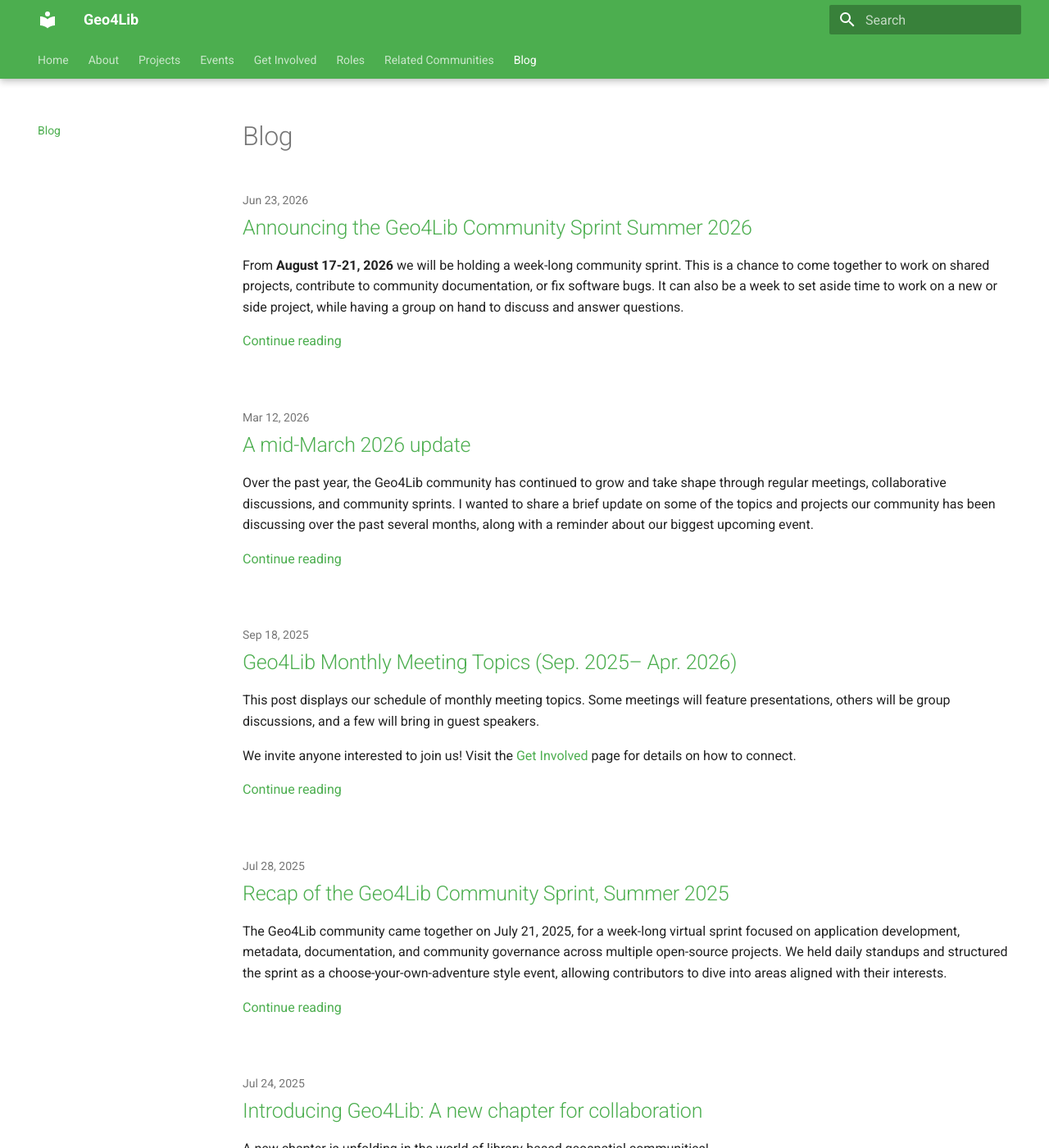
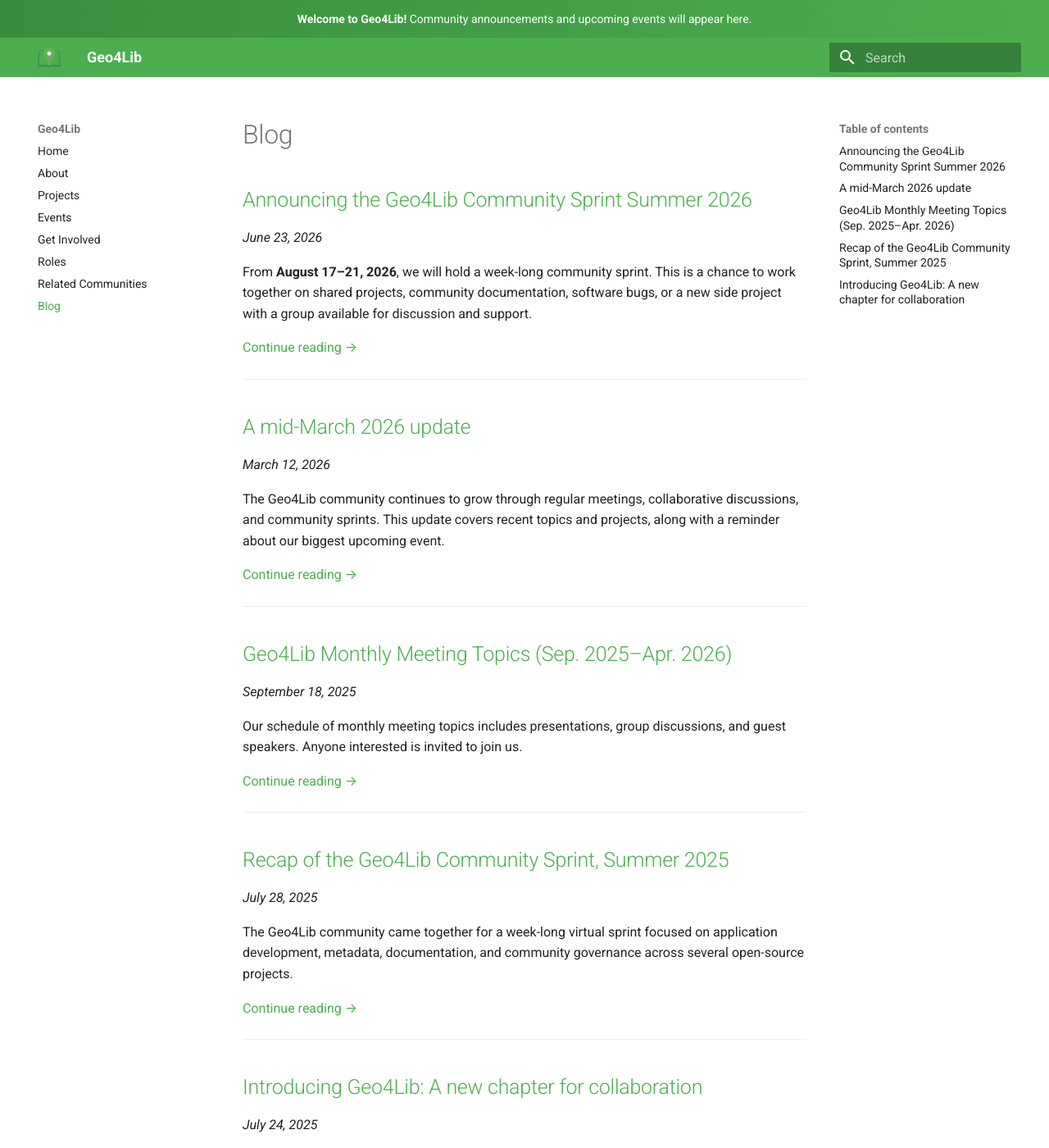
Before and after one commit to geo4lib/geo4lib.github.io, an MkDocs documentation site: the page built from docs/blog/index.md, in a window 1280 px wide and 1400 px high. Shown: the whole window at 82% size. Built offline with MkDocs 1.6.1 and Material for MkDocs 9.7.7, drawn with Linux system fonts in a browser that asks for light colours; some of the changed text lies outside the part shown.

Commit message:
Migrate to Zensical

```diff
--- a/docs/blog/index.md
+++ b/docs/blog/index.md
@@ -1 +1,63 @@
 # Blog
+
+<!--
+Zensical does not yet implement Material for MkDocs' blog plugin. Keep this
+newest-first index updated when adding a post under docs/blog/posts/.
+-->
+
+## [Announcing the Geo4Lib Community Sprint Summer 2026](posts/2026-06-23_sprint-announcment.md)
+
+*June 23, 2026*
+
+From **August 17–21, 2026**, we will hold a week-long community sprint. This is
+a chance to work together on shared projects, community documentation, software
+bugs, or a new side project with a group available for discussion and support.
+
+[Continue reading →](posts/2026-06-23_sprint-announcment.md)
+
+---
+
+## [A mid-March 2026 update](posts/2026-03-12.md)
+
+*March 12, 2026*
+
+The Geo4Lib community continues to grow through regular meetings, collaborative
+discussions, and community sprints. This update covers recent topics and
+projects, along with a reminder about our biggest upcoming event.
+
+[Continue reading →](posts/2026-03-12.md)
+
+---
+
+## [Geo4Lib Monthly Meeting Topics (Sep. 2025–Apr. 2026)](posts/meeting-topics-2025.md)
+
+*September 18, 2025*
+
+Our schedule of monthly meeting topics includes presentations, group
+discussions, and guest speakers. Anyone interested is invited to join us.
+
+[Continue reading →](posts/meeting-topics-2025.md)
+
+---
+
+## [Recap of the Geo4Lib Community Sprint, Summer 2025](posts/sprint-summer-2025-recap.md)
+
+*July 28, 2025*
+
+The Geo4Lib community came together for a week-long virtual sprint focused on
+application development, metadata, documentation, and community governance
+across several open-source projects.
+
+[Continue reading →](posts/sprint-summer-2025-recap.md)
+
+---
+
+## [Introducing Geo4Lib: A new chapter for collaboration](posts/2025-07-24.md)
+
+*July 24, 2025*
+
+A new chapter is unfolding for library-based geospatial communities. Geo4Lib is
+a shared space for the tools, data, metadata, platforms, and infrastructure
+behind geospatial librarianship.
+
+[Continue reading →](posts/2025-07-24.md)
--- /dev/null
+++ b/docs/stylesheets/extra.css
@@ -0,0 +1,21 @@
+/* Announcement bar -------------------------------------------------------- */
+
+.md-banner {
+  color: #fff;
+  background: linear-gradient(
+    90deg,
+    var(--md-primary-fg-color--dark),
+    var(--md-primary-fg-color)
+  );
+}
+
+.md-banner__inner {
+  font-weight: 500;
+  text-align: center;
+}
+
+.md-banner a {
+  color: inherit;
+  text-decoration: underline;
+  text-underline-offset: 0.15em;
+}
--- a/mkdocs.yml
+++ b/mkdocs.yml
@@ -3,17 +3,23 @@
 
 theme:
   name: material
+  variant: modern
+  logo: images/logo-small.png
+  custom_dir: overrides
+  favicon: images/logo.png
   palette:
-    - primary: green
-    - accent: deep purple
+    scheme: default
+    primary: green
+    accent: green
   features:
     - navigation.expand
-    - navigation.tabs
-    - navigation.tabs.sticky
     - navigation.sections
     - navigation.instant
-    - toc.integrate
+    - navigation.top
     - toc.follow
+
+extra_css:
+  - stylesheets/extra.css
 
 markdown_extensions:
   - attr_list
@@ -28,7 +34,7 @@
   - pymdownx.tilde
   - pymdownx.magiclink
   - toc:
-      toc_depth: 1
+      toc_depth: 2
   - pymdownx.details
   - pymdownx.superfences
   - pymdownx.tabbed:
@@ -42,13 +48,6 @@
 
 plugins:
   - search
-  - blog:
-      archive: false
-      post_readtime: false
-      post_date_format: medium
-      post_url_date_format: yyyy
-      archive_date_format: yyyy
-      post_excerpt_separator: <!-- more -->
 
 nav:
   - 'Home': 'index.md'
--- /dev/null
+++ b/overrides/main.html
@@ -0,0 +1,6 @@
+{% extends "base.html" %}
+
+{% block announce %}
+  <strong>Welcome to Geo4Lib!</strong>
+  Community announcements and upcoming events will appear here.
+{% endblock %}
--- a/pyproject.toml
+++ b/pyproject.toml
@@ -4,7 +4,7 @@
 description = "Geo4Lib community website"
 requires-python = ">=3.12,<3.13"
 dependencies = [
-  "mkdocs-material>=9,<10",
+  "zensical>=0.0.57,<0.1",
 ]
 
 [tool.uv]
```
Also changed, not shown: README.md (+13 -4 lines), docs/events.md (+1 -1 lines), docs/roles.md (+4 -5 lines), docs/images/logo-small.png (added), 2 other files.
